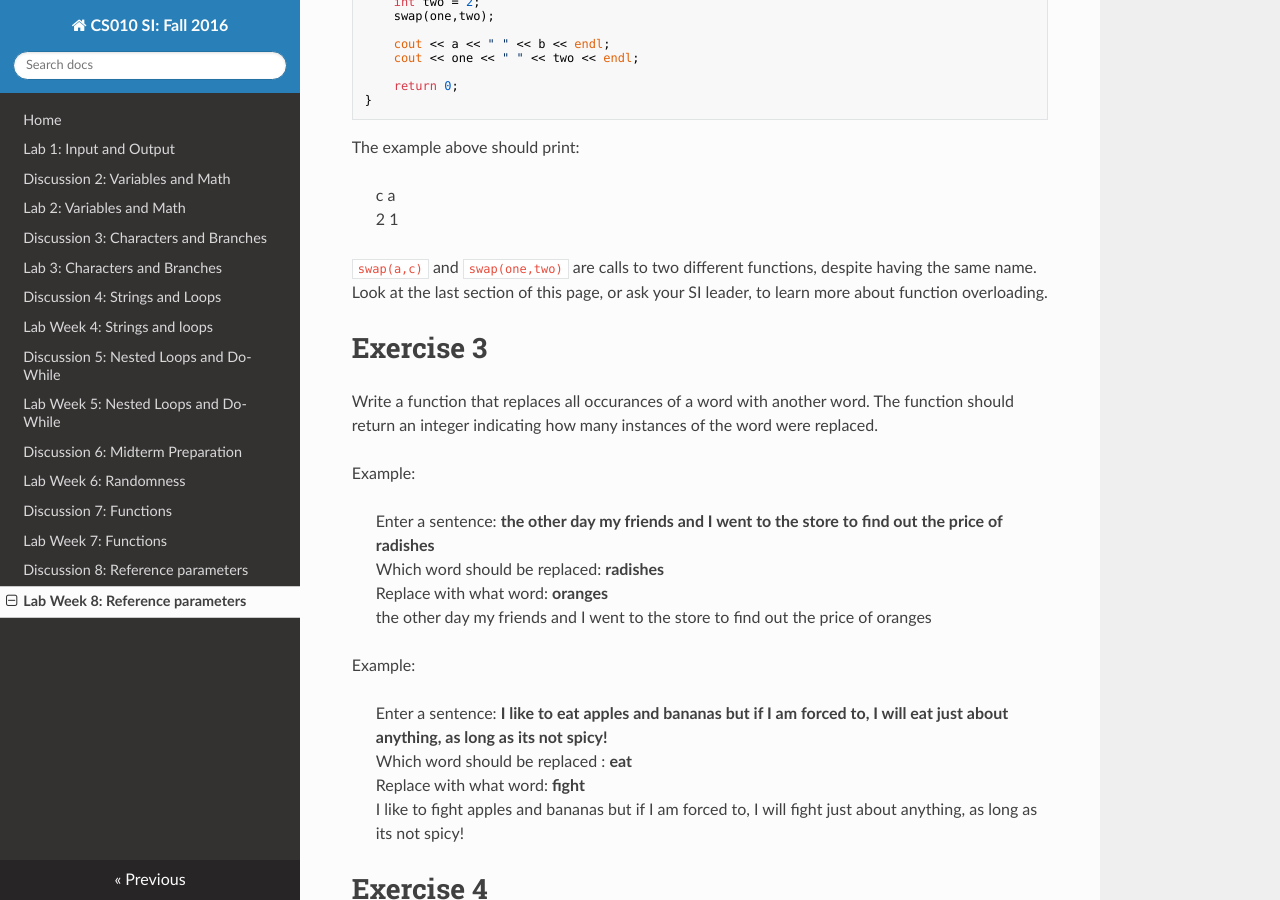
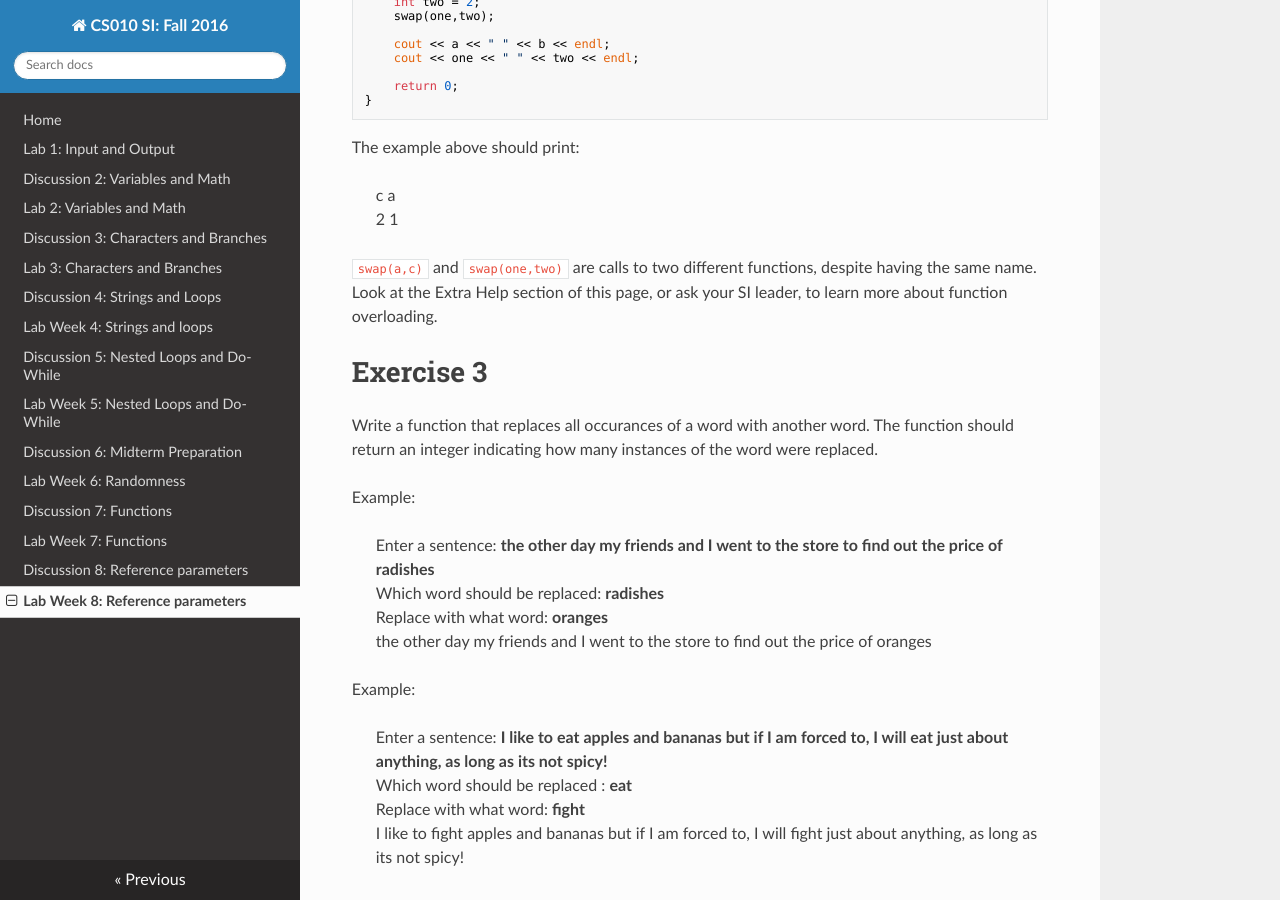
Before and after one commit to cs-si-ucr/cs10, an MkDocs documentation site: the page built from docs/lab08.md, in a window 1280 px wide and 900 px high, scrolled down 992 px. Built offline with MkDocs 1.6.1, drawn with Linux system fonts in a browser that asks for light colours; nearby versions of some CDN libraries; old or Windows-style settings are respelled for this version of MkDocs; part of the change alters nothing that is shown.

```diff
--- a/docs/lab08.md
+++ b/docs/lab08.md
@@ -59,7 +59,7 @@ The example above should print:
 > 2 1
 
 `swap(a,c)` and `swap(one,two)` are calls to two different functions, despite having the same name.
-Look at the last section of this page, or ask your SI leader, to learn more about function overloading.
+Look at the Extra Help section of this page, or ask your SI leader, to learn more about function overloading.
 
 
 # Exercise 3
@@ -196,7 +196,11 @@ Example:
 > It took you 1 try to get the value correct!
 
 
-Extra Help
----
+# Extra Help
 
 * [More on function overloading](http://www.learncpp.com/cpp-tutorial/76-function-overloading/)
+
+
+# Quiz
+
+[quiz08](https://docs.google.com/a/ucr.edu/forms/d/e/1FAIpQLSc5YyLSWMoNFjj6qm_1otp94c2MafU0ymnWiU-g2ft_Ygu-aQ/viewform)
```
